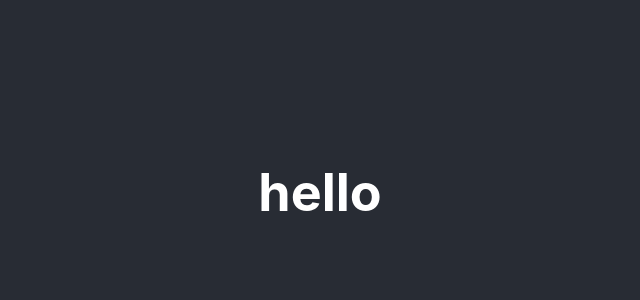
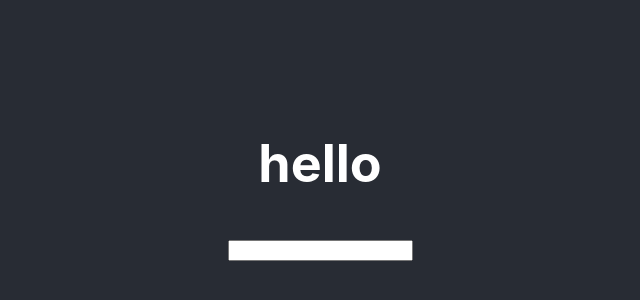
Before and after one commit to moyongkexing/typescript, a React (Create React App) app: page / in a window 1280 px wide. Shown: the part 208-508 px from the top of the page, without its empty margins (320-960 px from the left). Built offline with nearby package versions, Linux system fonts and the light colour scheme.

Commit message:
EventHandler: データ型

```diff
--- a/src/TestComponent.tsx
+++ b/src/TestComponent.tsx
@@ -10,10 +10,17 @@
 const TestComponent:React.FC<Props> = (props) => {
   const [count, setCount] = useState<number | null>(null);
   const [user, setUser] = useState<userData>({id:1, name: "dummy"});
+  const [inputData, setInputData] = useState("");
+
+  const handleInputChange = (e: React.ChangeEvent<HTMLInputElement>) => {
+    setInputData(e.target.value);
+  }
   return (
     <div>
       <h1>{props.text}</h1>
       <h1>{count}</h1>
+      <input type="text" value={inputData} onChange={handleInputChange} />
+      <p>{ inputData }</p>
     </div>
   );
 }
```
